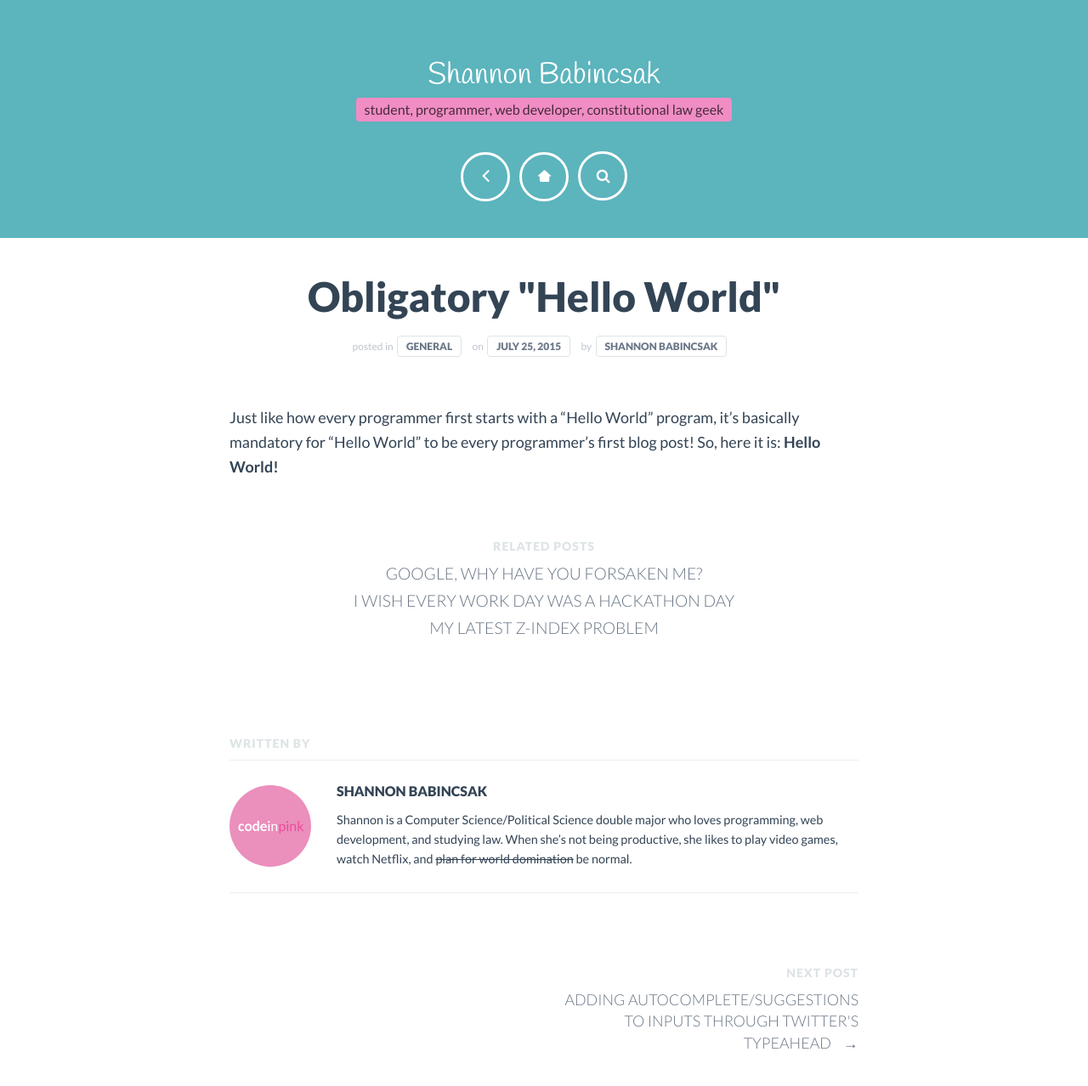
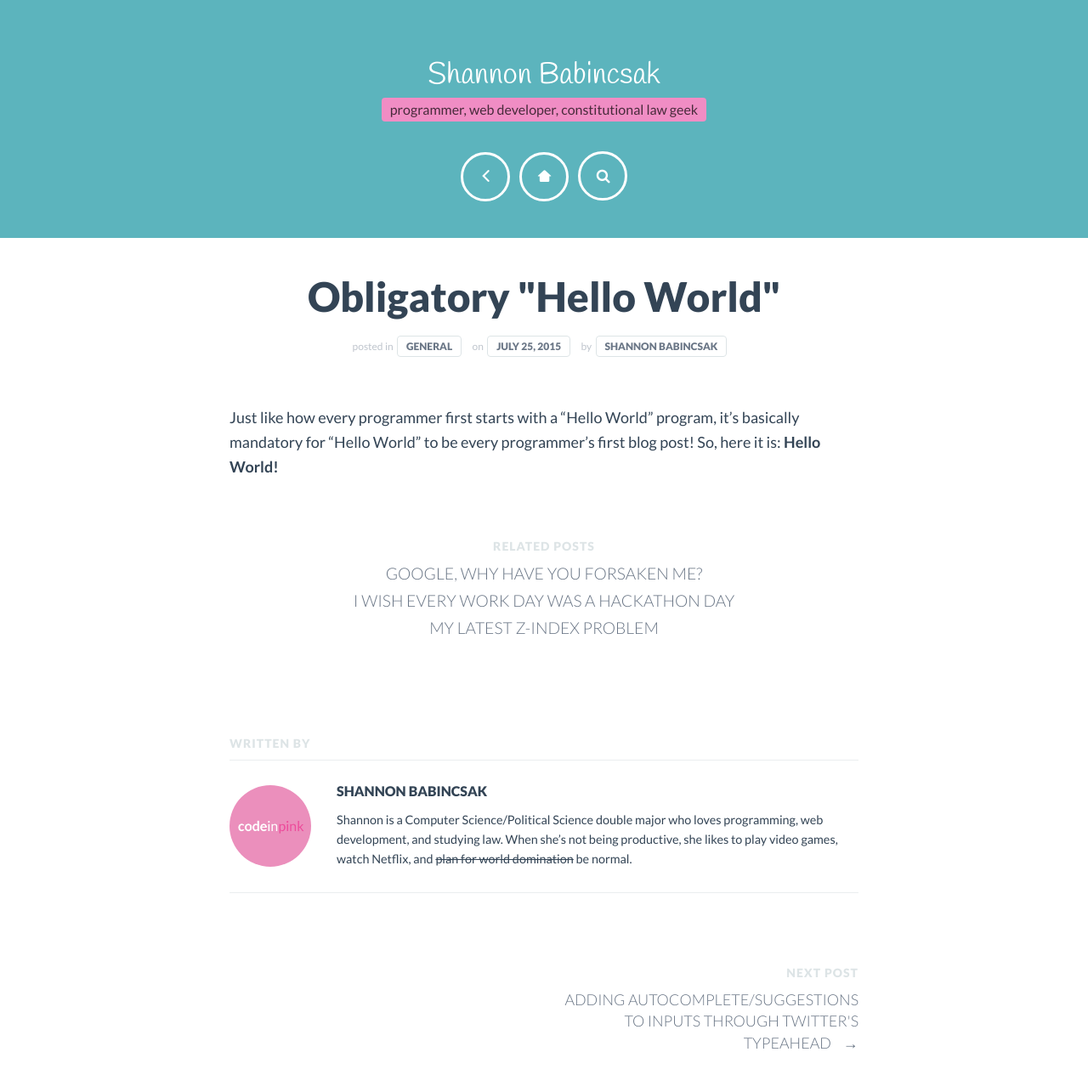
Before and after one commit to codeinpink/codeinpink.github.io, a Jekyll site: the page built from _posts/2015-3-27-obligatory-hello-world.md, in a window 1280 px wide. Shown: the whole page at 85% size. Built offline with Jekyll 4.4.1, drawn with Linux system fonts in a browser that asks for light colours.

Commit message:
Small changes

```diff
--- a/_config.yml
+++ b/_config.yml
@@ -7,7 +7,7 @@
 baseurl: "" # the subpath of your site, e.g. /blog/
 url: "http://codeinpink.github.io" # the base hostname & protocol for your site
 github_username:  codeinpink
-header_description: student, programmer, web developer, constitutional law geek
+header_description: programmer, web developer, constitutional law geek
 blog_author_description: >
   Shannon is a Computer Science/Political Science double major who loves programming,
   web development, and studying law. When she's not being productive, she
--- a/_data/projects/Lollipoppy.yml
+++ b/_data/projects/Lollipoppy.yml
@@ -1,5 +1,6 @@
 title: Lollipoppy
 date: 2016/01/15
+link: http://codeinpink.github.io/lollipoppy/
 type: browser game
 category: game development
 work-in-progress: true
@@ -21,3 +22,4 @@
 technology:
         - JavaScript
         - Phaser.js
+        - Git
```
